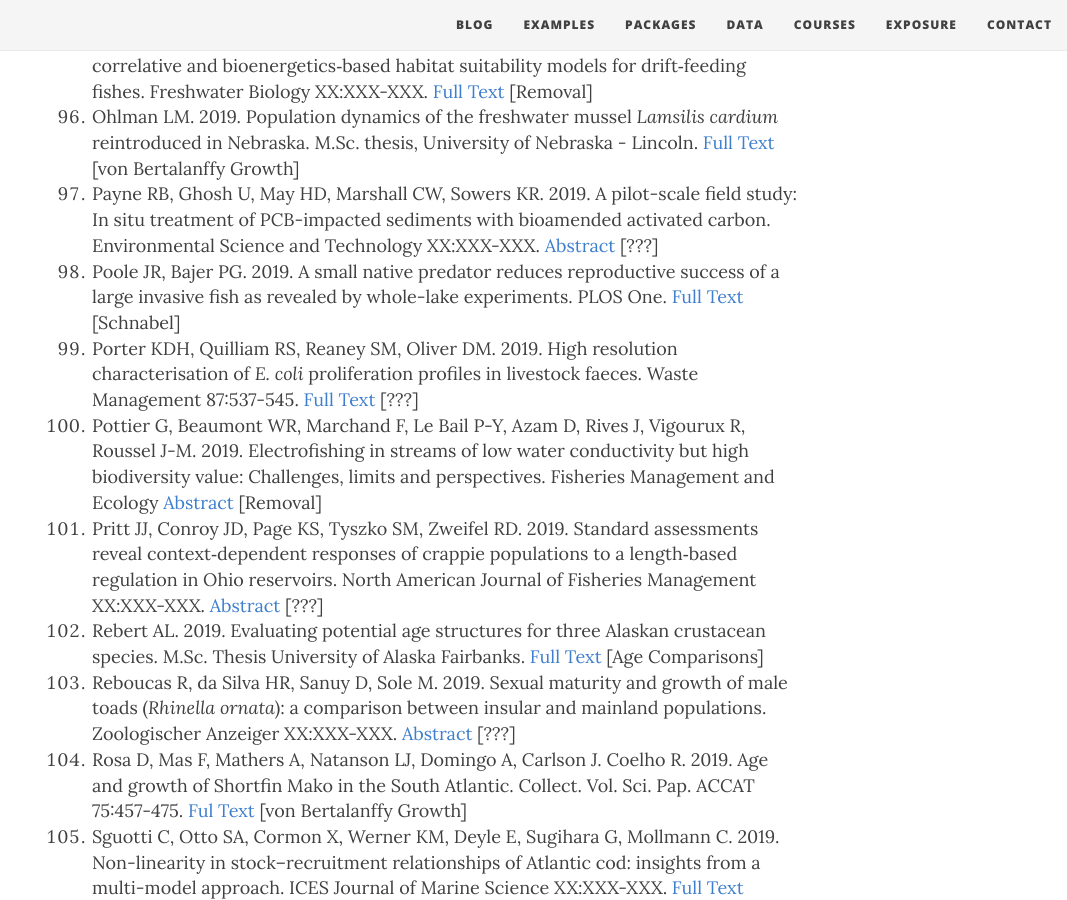
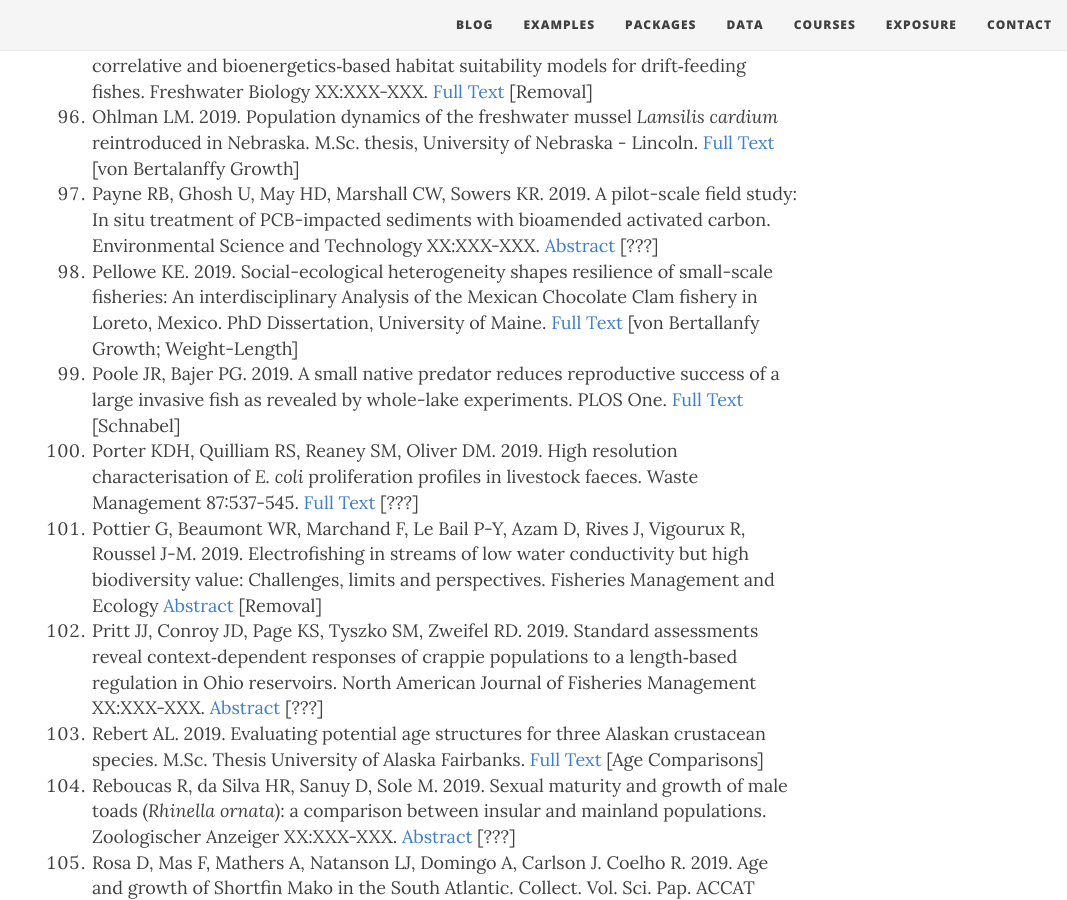
Before and after one commit to droglenc/fishR, a Jekyll site: the page built from exposure/exposure-citations19.md, in a window 1280 px wide and 900 px high, scrolled down 8750 px. Shown: the whole window, without its empty margins (213-1280 px from the left). Built offline with Jekyll 4.4.1, drawn with Linux system fonts in a browser that asks for light colours; nearby versions of some CDN libraries; some of the changed text lies outside the part shown.

Commit message:
Update exposure-citations19.md

```diff
--- a/exposure/exposure-citations19.md
+++ b/exposure/exposure-citations19.md
@@ -105,6 +105,7 @@ amphibian conservation. Aquatic Conservation: Marine and Freshwater Ecosystems X
 1. Naman SM, Rosenfeld JS, Neuswanger JR, Enders EC, Eaton BC. 2019. Comparing correlative and bioenergetics‐based habitat suitability models for drift‐feeding fishes. Freshwater Biology XX:XXX-XXX. [Full Text](https://www.researchgate.net/profile/Sean_Naman/publication/334103998_Comparing_correlative_and_bioenergetics-based_habitat_suitability_models_for_drift-feeding_fishes/links/5d16e8dc299bf1547c872098/Comparing-correlative-and-bioenergetics-based-habitat-suitability-models-for-drift-feeding-fishes.pdf) [Removal]
 1. Ohlman LM. 2019. Population dynamics of the freshwater mussel *Lamsilis cardium* reintroduced in Nebraska. M.Sc. thesis, University of Nebraska - Lincoln. [Full Text](https://digitalcommons.unl.edu/cgi/viewcontent.cgi?article=1285&context=natresdiss) [von Bertalanffy Growth]
 1. Payne RB, Ghosh U, May HD, Marshall CW, Sowers KR. 2019. A pilot-scale field study: In situ treatment of PCB-impacted sediments with bioamended activated carbon. Environmental Science and Technology XX:XXX-XXX. [Abstract](https://pubs.acs.org/doi/abs/10.1021/acs.est.8b05019) [???]
+1. Pellowe KE. 2019. Social-ecological heterogeneity shapes resilience of small-scale fisheries: An interdisciplinary Analysis of the Mexican Chocolate Clam fishery in Loreto, Mexico. PhD Dissertation, University of Maine. [Full Text](https://digitalcommons.library.umaine.edu/cgi/viewcontent.cgi?article=4135&context=etd) [von Bertallanfy Growth; Weight-Length]
 1. Poole JR, Bajer PG. 2019. A small native predator reduces reproductive success of a large invasive fish as revealed by whole-lake experiments. PLOS One. [Full Text](https://journals.plos.org/plosone/article?id=10.1371/journal.pone.0214009) [Schnabel]
 1. Porter KDH, Quilliam RS, Reaney SM, Oliver DM. 2019. High resolution characterisation of *E. coli* proliferation profiles in livestock faeces. Waste Management 87:537-545. [Full Text](https://www.sciencedirect.com/science/article/pii/S0956053X19301084) [???]
 1. Pottier G, Beaumont WR, Marchand F, Le Bail P-Y, Azam D, Rives J, Vigourux R, Roussel J-M. 2019. Electrofishing in streams of low water conductivity but high biodiversity value: Challenges, limits and perspectives. Fisheries Management and Ecology [Abstract](https://onlinelibrary.wiley.com/doi/abs/10.1111/fme.12384) [Removal]
@@ -135,6 +136,7 @@ amphibian conservation. Aquatic Conservation: Marine and Freshwater Ecosystems X
 1. Wei J, Lavergne E, Kurita Y, Todate K, Kasai A, Fuji T, Yamashita Y. 2019. Age determination and growth pattern of temperate seabass Lateolabrax japonicus in Tango Bay and Sendai Bay, Japan. Fisheries Science XX:XXX-XXX. [Abstract](https://www.researchgate.net/publication/328999471_Age_determination_and_growth_pattern_of_temperate_seabass_Lateolabrax_japonicus_in_Tango_Bay_and_Sendai_Bay_Japan) [Growth]
 1. Weigel DE, Adams JR, Jepson MA, Waits LP, Caudill CC. 2019. Introgressive hybridization between native and non‐localsteelhead (*Oncorhynchus mykiss*) of hatchery origin. Aquatic Conservation in Marine and Freshwater Ecosystems 29:292-302. [Full Text](https://www.researchgate.net/profile/Dana_Weigel/publication/328876444_Introgressive_Hybridization_Between_Native_and_Hatchery-origin_Non-native_Steelhead_Oncorhynchus_mykiss/links/5c6ad598299bf1e3a5b24ab0/Introgressive-Hybridization-Between-Native-and-Hatchery-origin-Non-native-Steelhead-Oncorhynchus-mykiss.pdf) [Dunn's Test]
 1. Weltersback MS, Lewin W-C, Groger JP, Strehlow HV. 2019. Effect of lure and bait type on catch, size, hooking location, injury and bycatch in the western Baltic Sea recreational cod fishery. Fisheries Research 210:121-130. [Abstract](https://www.researchgate.net/publication/328531070_Effect_of_lure_and_bait_type_on_catch_size_hooking_location_injury_and_bycatch_in_the_western_Baltic_Sea_recreational_cod_fishery) [???]
+1. Wemheuer F, Wemheuer B, Daniel R, Vidal S. 2019. Deciphering bacterial and fungal endophyte communities in leaves of two maple trees with green islands. Nature Scientific Reports XX:XXX-XXX. [Full Text](https://www.nature.com/articles/s41598-019-50540-2) [Dunn's Test]
 1. Wollman, KM. 2019. Assessing freshwater mussel(*Bivalvia: Unionidae*) assemblages and effects of eutrophication on *Pyganodon grandis* in lakes of eastern South Dakota. M.Sc. Thesis, South Dakota State University. [Full Text](https://openprairie.sdstate.edu/cgi/viewcontent.cgi?article=4395&context=etd) [Age-Length Key; Catch Curve]
 1. Young A. 2019. Anadromy versus non-anadromy in the Canadian Arctic: variation in the lake
 ecology and life history of two allopatric Arctic charr (*Salvelinus alpinus*) populations in Cumberland Sound on South Baffin Island, Nunavut. MS Thesis, Univ. Manitoba. [Full Text](https://mspace.lib.umanitoba.ca/bitstream/handle/1993/33682/Angela_Young.pdf?sequence=1) [Growth, Age-Length Key]
```
Also changed, not shown: other parts of exposure/exposure-citations19.md (+1 -1 lines).
